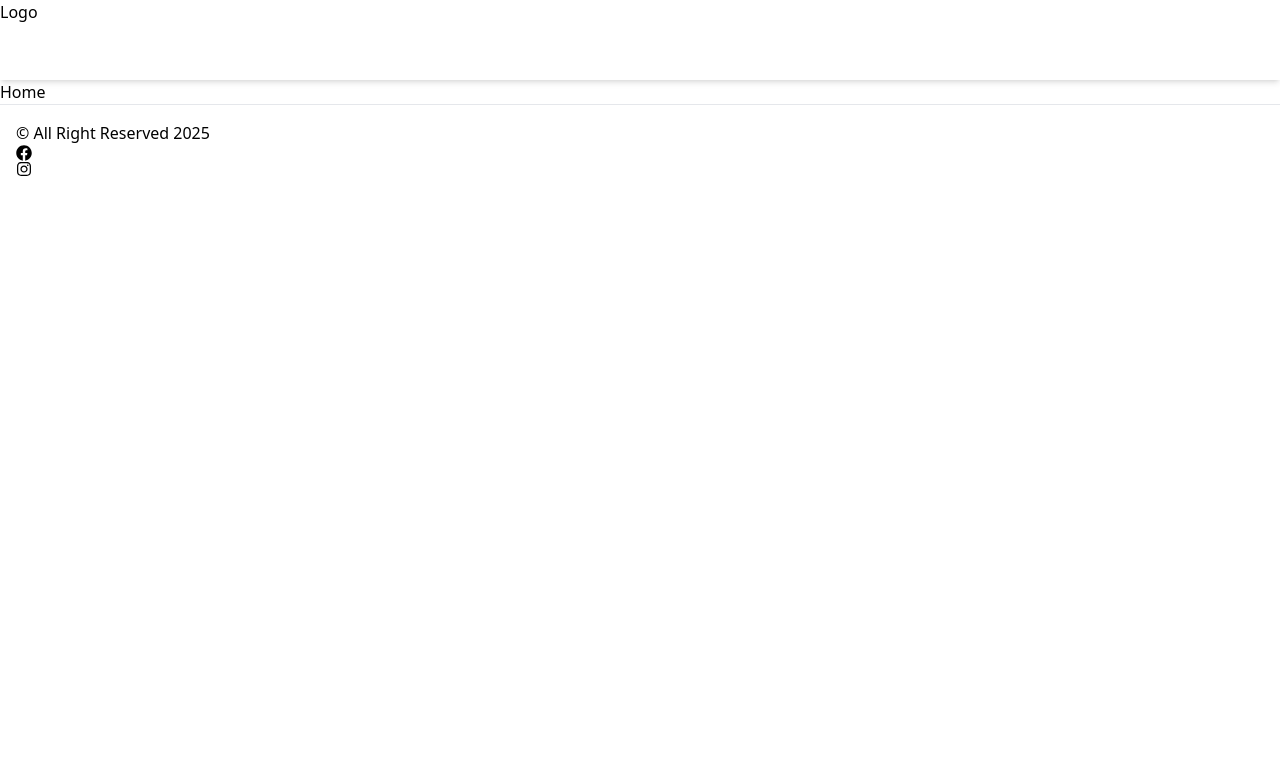
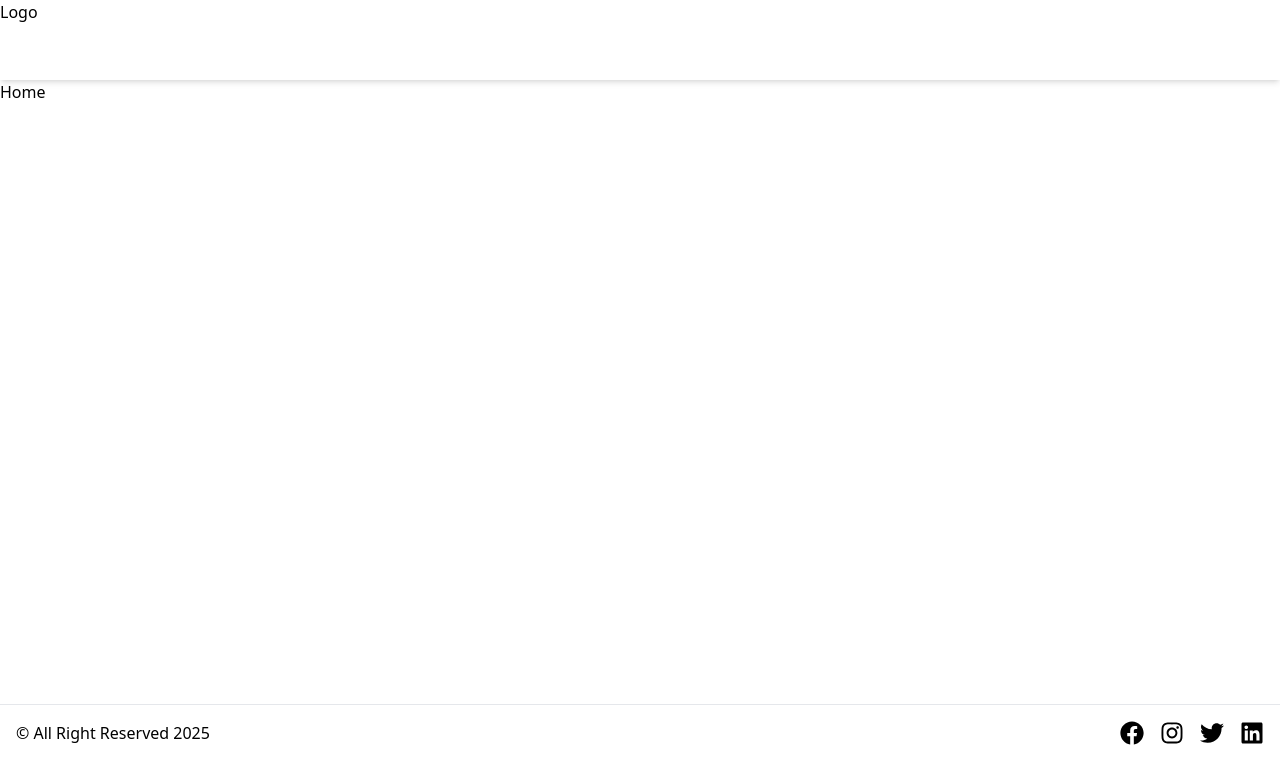
Before and after one commit to RAHULKUMAR092/Blinkit-project, a React (Vite) app in the folder client/: page / in a window 1280 px wide. Shown: the top 784 px of the page. Built offline with nearby package versions, Linux system fonts and the light colour scheme.

Commit message:
add icons

```diff
--- a/client/src/App.jsx
+++ b/client/src/App.jsx
@@ -11,7 +11,7 @@ function App() {
   return (
     <>
       <Header />
-      <main>
+      <main className='min-h-[78vh]'>
         <Outlet />
       </main>
       <Footer />
--- a/client/src/components/Footer.jsx
+++ b/client/src/components/Footer.jsx
@@ -1,18 +1,27 @@
 import React from 'react'
 import { FaFacebook } from "react-icons/fa";
 import { FaInstagram } from "react-icons/fa";
+import { FaTwitter } from "react-icons/fa";
+import { FaLinkedin } from "react-icons/fa";
+
 
 const Footer = () => {
     return (
         <footer className='border-t'>
-            <div className='container mx-auto p-4'>
+            <div className='container mx-auto p-4 text-center flex flex-col lg:flex-row lg:justify-between gap-2'>
                 <p>© All Right Reserved 2025</p>
-                <div>
-                    <a href='#'>
+                <div className='flex items-center gap-4 justify-center text-2xl'>
+                    <a href='#' className='hover:text-primary-100'>
                         <FaFacebook />
                     </a>
-                    <a href='#'>
+                    <a href='#' className='hover:text-primary-100'>
                         <FaInstagram />
+                    </a>
+                    <a href='#' className='hover:text-primary-100'>
+                        <FaTwitter />
+                    </a>
+                    <a href='#' className='hover:text-primary-100'>
+                        <FaLinkedin />
                     </a>
                 </div>
             </div>
--- a/client/tailwind.config.js
+++ b/client/tailwind.config.js
@@ -2,7 +2,14 @@
 export default {
   content: ["./index.html", "./src/**/*.{js,ts,jsx,tsx}"],
   theme: {
-    extend: {},
+    extend: {
+      colors: {
+        "primary-200": "#ffbg00",
+        "primary-100": "#ffc929",
+        "secondary-200": "#00b050",
+        "secondary-100": "#00b1a78",
+      },
+    },
   },
   plugins: [],
 };
```
